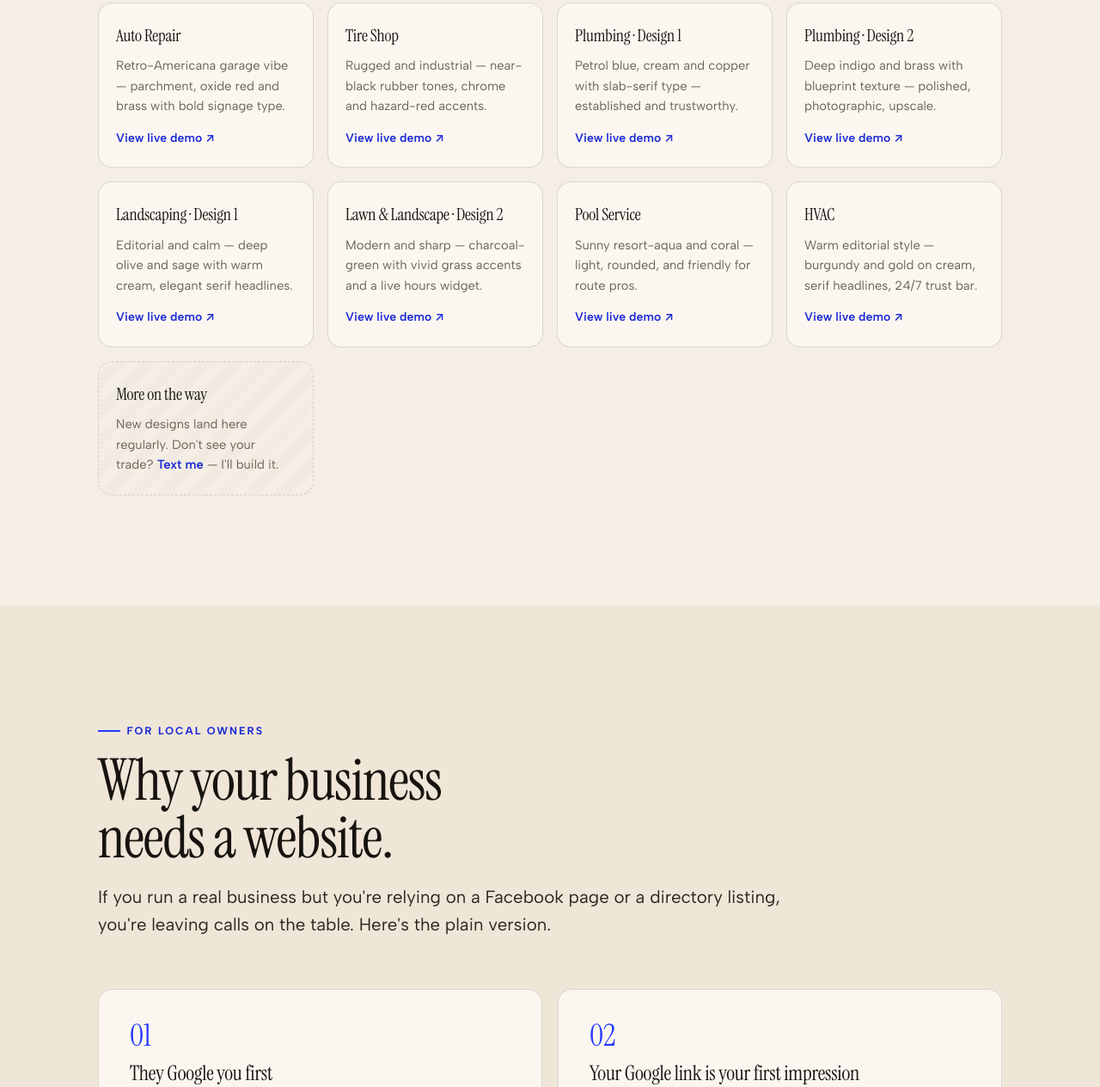
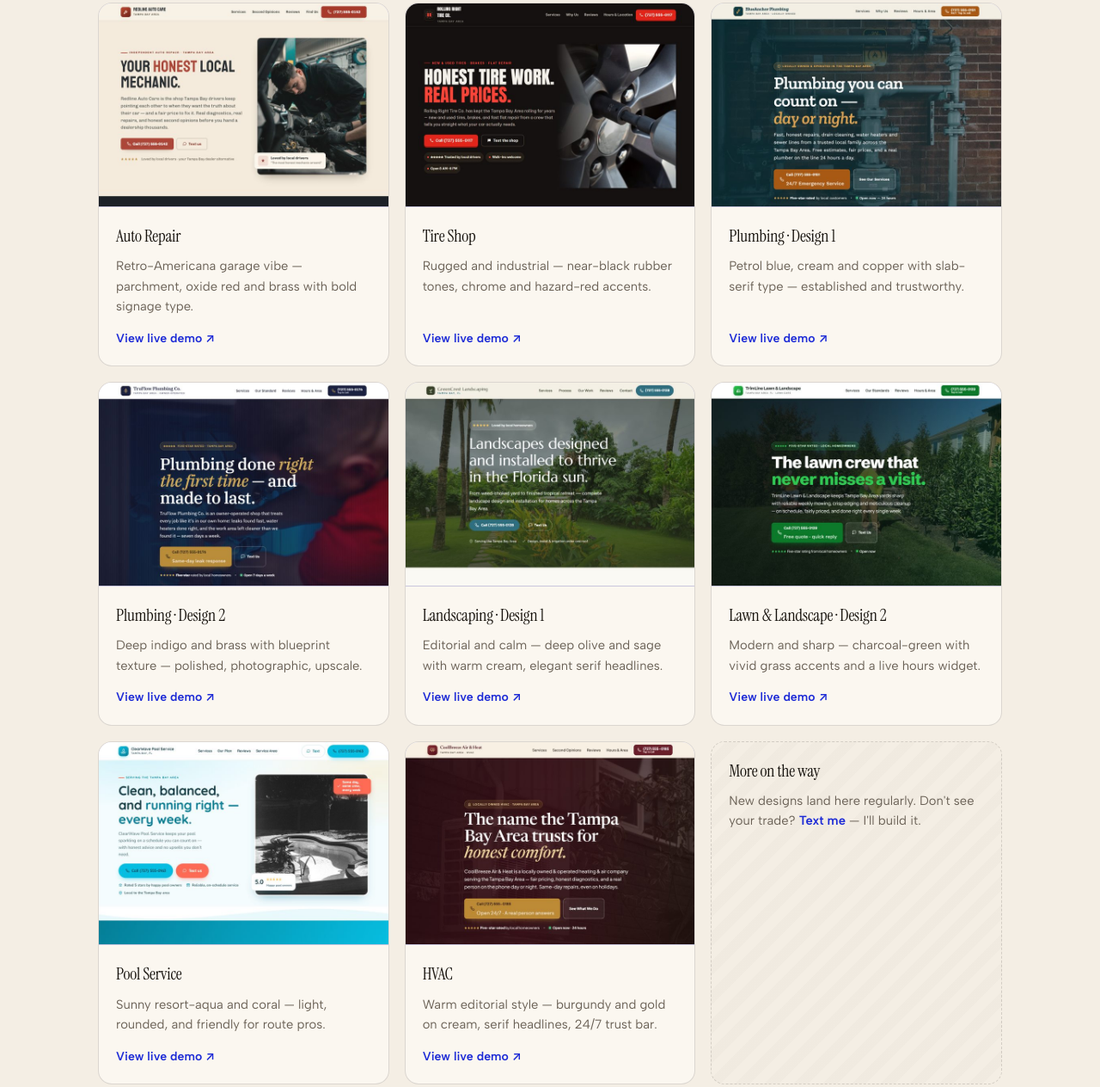
Before and after one commit to wilsonramstead/wilsoninnovations, a plain HTML site: page index.html in a window 1280 px wide. Shown: the part 6421-7685 px from the top of the page at 86% size. Drawn offline with Linux system fonts and the light colour scheme.

Commit message:
Add screenshot preview thumbnails to template cards
Co-Authored-By: Claude Fable 5 <noreply@anthropic.com>

```diff
--- a/index.html
+++ b/index.html
@@ -379,48 +379,74 @@
             </div>
             <div class="tpl-grid">
               <a class="tpl-card reveal" href="https://wilsonramstead.github.io/template-auto-repair-1/" target="_blank" rel="noopener">
+                <img class="tpl-thumb" src="./assets/templates/template-auto-repair-1.jpg" width="720" height="506" loading="lazy" alt="Auto repair template preview — retro-Americana design in parchment and oxide red">
+                <span class="tpl-body">
                   <span class="tpl-trade">Auto Repair</span>
                   <p class="tpl-desc">Retro-Americana garage vibe — parchment, oxide red and brass with bold signage type.</p>
                   <span class="tpl-link">View live demo <span class="arw" aria-hidden="true">↗</span></span>
+                </span>
               </a>
               <a class="tpl-card reveal" href="https://wilsonramstead.github.io/template-tire-shop-1/" target="_blank" rel="noopener">
+                <img class="tpl-thumb" src="./assets/templates/template-tire-shop-1.jpg" width="720" height="506" loading="lazy" alt="Tire shop template preview — dark industrial design with red accents">
+                <span class="tpl-body">
                   <span class="tpl-trade">Tire Shop</span>
                   <p class="tpl-desc">Rugged and industrial — near-black rubber tones, chrome and hazard-red accents.</p>
                   <span class="tpl-link">View live demo <span class="arw" aria-hidden="true">↗</span></span>
+                </span>
               </a>
               <a class="tpl-card reveal" href="https://wilsonramstead.github.io/template-plumbing-1/" target="_blank" rel="noopener">
+                <img class="tpl-thumb" src="./assets/templates/template-plumbing-1.jpg" width="720" height="506" loading="lazy" alt="Plumbing template preview — petrol blue and copper design">
+                <span class="tpl-body">
                   <span class="tpl-trade">Plumbing · Design 1</span>
                   <p class="tpl-desc">Petrol blue, cream and copper with slab-serif type — established and trustworthy.</p>
                   <span class="tpl-link">View live demo <span class="arw" aria-hidden="true">↗</span></span>
+                </span>
               </a>
               <a class="tpl-card reveal" href="https://wilsonramstead.github.io/template-plumbing-2/" target="_blank" rel="noopener">
+                <img class="tpl-thumb" src="./assets/templates/template-plumbing-2.jpg" width="720" height="506" loading="lazy" alt="Plumbing template preview — deep indigo design with brass accents">
+                <span class="tpl-body">
                   <span class="tpl-trade">Plumbing · Design 2</span>
                   <p class="tpl-desc">Deep indigo and brass with blueprint texture — polished, photographic, upscale.</p>
                   <span class="tpl-link">View live demo <span class="arw" aria-hidden="true">↗</span></span>
+                </span>
               </a>
               <a class="tpl-card reveal" href="https://wilsonramstead.github.io/template-landscaping-1/" target="_blank" rel="noopener">
+                <img class="tpl-thumb" src="./assets/templates/template-landscaping-1.jpg" width="720" height="506" loading="lazy" alt="Landscaping template preview — editorial olive and sage design">
+                <span class="tpl-body">
                   <span class="tpl-trade">Landscaping · Design 1</span>
                   <p class="tpl-desc">Editorial and calm — deep olive and sage with warm cream, elegant serif headlines.</p>
                   <span class="tpl-link">View live demo <span class="arw" aria-hidden="true">↗</span></span>
+                </span>
               </a>
               <a class="tpl-card reveal" href="https://wilsonramstead.github.io/template-landscaping-2/" target="_blank" rel="noopener">
+                <img class="tpl-thumb" src="./assets/templates/template-landscaping-2.jpg" width="720" height="506" loading="lazy" alt="Lawn care template preview — modern charcoal-green design">
+                <span class="tpl-body">
                   <span class="tpl-trade">Lawn &amp; Landscape · Design 2</span>
                   <p class="tpl-desc">Modern and sharp — charcoal-green with vivid grass accents and a live hours widget.</p>
                   <span class="tpl-link">View live demo <span class="arw" aria-hidden="true">↗</span></span>
+                </span>
               </a>
               <a class="tpl-card reveal" href="https://wilsonramstead.github.io/template-pool-care-1/" target="_blank" rel="noopener">
+                <img class="tpl-thumb" src="./assets/templates/template-pool-care-1.jpg" width="720" height="506" loading="lazy" alt="Pool service template preview — bright aqua design">
+                <span class="tpl-body">
                   <span class="tpl-trade">Pool Service</span>
                   <p class="tpl-desc">Sunny resort-aqua and coral — light, rounded, and friendly for route pros.</p>
                   <span class="tpl-link">View live demo <span class="arw" aria-hidden="true">↗</span></span>
+                </span>
               </a>
               <a class="tpl-card reveal" href="https://wilsonramstead.github.io/template-hvac-1/" target="_blank" rel="noopener">
+                <img class="tpl-thumb" src="./assets/templates/template-hvac-1.jpg" width="720" height="506" loading="lazy" alt="HVAC template preview — burgundy and gold editorial design">
+                <span class="tpl-body">
                   <span class="tpl-trade">HVAC</span>
                   <p class="tpl-desc">Warm editorial style — burgundy and gold on cream, serif headlines, 24/7 trust bar.</p>
                   <span class="tpl-link">View live demo <span class="arw" aria-hidden="true">↗</span></span>
+                </span>
               </a>
               <div class="tpl-card tpl-card--soon reveal">
+                <span class="tpl-body">
                   <span class="tpl-trade">More on the way</span>
                   <p class="tpl-desc">New designs land here regularly. Don't see your trade? <a href="sms:+12064847761">Text me</a> — I'll build it.</p>
+                </span>
               </div>
             </div>
           </div>
--- a/styles.css
+++ b/styles.css
@@ -484,20 +484,28 @@ a.browser-link:hover .browser { box-shadow: var(--shadow-lg); }
 .tpl-intro p { color: var(--muted); margin-top: 8px; max-width: 62ch; margin-inline: auto; }
 .tpl-grid {
   display: grid;
-  grid-template-columns: repeat(auto-fill, minmax(230px, 1fr));
-  gap: 16px;
+  grid-template-columns: repeat(auto-fill, minmax(270px, 1fr));
+  gap: 18px;
   margin-top: 28px;
 }
 .tpl-card {
-  display: flex; flex-direction: column; gap: 8px; min-width: 0;
+  display: flex; flex-direction: column; min-width: 0;
   background: var(--card);
   border: 1px solid var(--line);
   border-radius: var(--radius);
-  padding: 22px 20px;
+  overflow: hidden;
   text-decoration: none; color: inherit;
   transition: box-shadow .25s ease, transform .25s ease, border-color .25s ease;
 }
 a.tpl-card:hover { box-shadow: var(--shadow-lg); transform: translateY(-3px); border-color: var(--accent); }
+.tpl-thumb {
+  display: block; width: 100%; height: auto;
+  aspect-ratio: 1280 / 900; object-fit: cover; object-position: top;
+  border-bottom: 1px solid var(--line);
+  background: var(--accent-wash);
+}
+a.tpl-card:hover .tpl-thumb { filter: saturate(1.06); }
+.tpl-body { display: flex; flex-direction: column; gap: 8px; flex: 1; padding: 18px 20px 20px; }
 .tpl-trade { font-family: var(--serif); font-size: 1.22rem; color: var(--ink); letter-spacing: -.01em; }
 .tpl-desc { color: var(--muted); font-size: .92rem; margin: 0; }
 .tpl-link { margin-top: auto; padding-top: 6px; font-size: .88rem; font-weight: 600; color: var(--accent-ink); }
```
Also changed, not shown: assets/templates/template-auto-repair-1.jpg (added), assets/templates/template-hvac-1.jpg (added), assets/templates/template-landscaping-1.jpg (added), assets/templates/template-landscaping-2.jpg (added), assets/templates/template-plumbing-1.jpg (added), assets/templates/template-plumbing-2.jpg (added), assets/templates/template-pool-care-1.jpg (added), assets/templates/template-tire-shop-1.jpg (added). Lines whose indentation alone changed are shown as unchanged.
